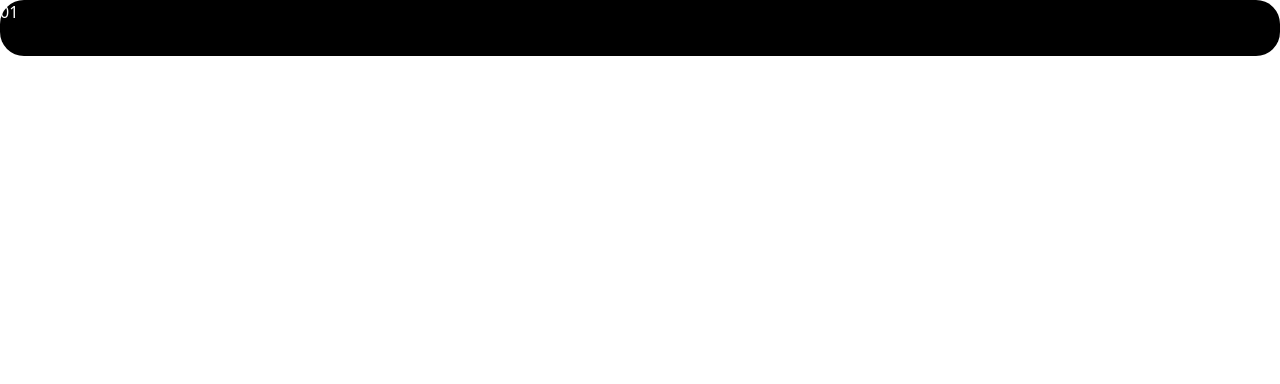
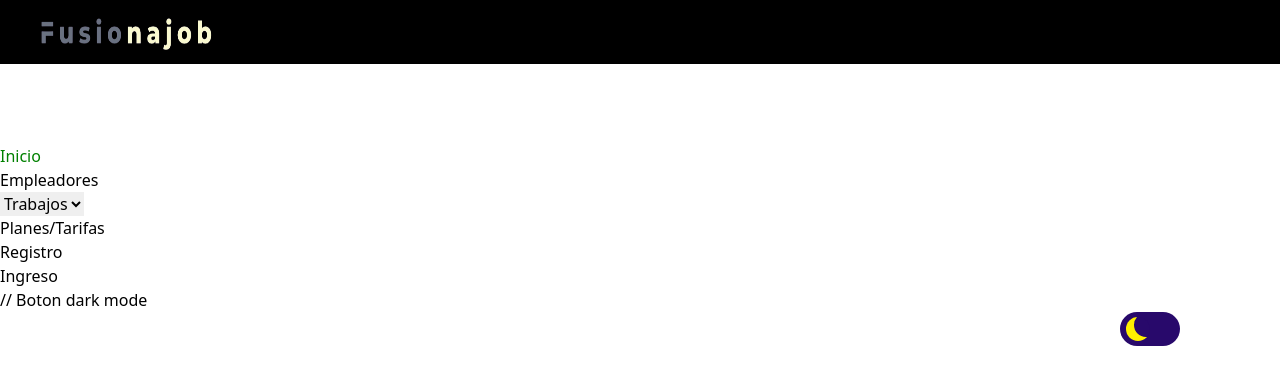
Before and after one commit to felipecalderon/PF-SoyHenry, a React (Create React App) app in the folder client/: page / in a window 1280 px wide. Shown: the top 384 px of the page. Built offline with nearby package versions, Linux system fonts and the light colour scheme.

Commit message:
creando nav

```diff
--- a/client/src/App.js
+++ b/client/src/App.js
@@ -1,18 +1,11 @@
-import './App.css';
+import style from './App.css';
+import {Nav} from './components/Nav/Nav'
 
 function App() {
   return (
-    <div className="flex bg-black rounded-3xl ">
-        <div className="flex-none w-14 h-14 text-white">
-          01
-        </div>
-        <div className="flex-initial w-64">
-          02
-        </div>
-        <div className="flex-initial w-32">
-          03
-        </div>
-      </div>
+    <div className={style.nav}>
+      <Nav/>
+    </div>
   );
 }
 
--- a/client/src/components/Nav/Nav.jsx
+++ b/client/src/components/Nav/Nav.jsx
@@ -0,0 +1,46 @@
+import React from "react";
+import { Link } from "react-router-dom";
+import logofusionajob from '../../assets/logofusionajob.png'
+import { rutas } from '../../routes'
+import style from './Nav.module.css'
+
+export const Nav = () => {
+
+    return (
+        <nav className={style.nav}>
+            <div>
+                <img src={logofusionajob} alt='logo'/>
+            </div>
+            <div>
+                <Link><button className={style.botonInicio}>Inicio</button></Link>
+            </div>
+            <div className={style.botonEmpleadores}>
+                <Link><button>Empleadores</button></Link>
+            </div>
+            <div className={style.botonTrabajos}>
+                <Link>
+                    <select name='Trabajos'>
+                        <option value='value1'>Trabajos</option>
+                        <option value='value2'>Value 2</option>
+                        <option value='value3'>Value 3</option>
+                    </select>
+                </Link>
+            </div>
+            <div className={style.botonPlanes}>
+                <Link><button>Planes/Tarifas</button></Link>
+            </div>
+            <div className={style.botonRegistro}>
+                <Link><button>Registro</button></Link>
+            </div>
+            <div  className={style.botonIngreso}>
+                <Link><button>Ingreso</button></Link>
+            </div>
+            <div> // Boton dark mode
+                <label className={style.switch}>
+                    <input type="checkbox"/>
+                    <span className={style.slider}/>
+                </label>
+            </div>
+        </nav>
+    )
+}
--- /dev/null
+++ b/client/src/components/Nav/Nav.module.css
@@ -0,0 +1,77 @@
+.nav {
+    background-color: black;
+    width: 100vw;
+    height: 4rem;
+}
+
+img {
+    display: flex;
+    height: 4rem;
+    width: 12rem;
+    margin-left: 2rem;
+    margin-bottom: 0;
+}
+
+.botonInicio {
+    display: flex;
+    color: green;
+    position: relative;
+    margin-top: 5rem;
+    padding: 0;
+}
+
+
+
+/* The switch - the box around the slider */
+.switch {
+    font-size: 17px;
+    position: relative;
+    display: inline-block;
+    width: 3.5em;
+    height: 2em;
+    margin-left: 70rem;
+    margin-bottom: 8rem;
+  }
+
+  /* Hide default HTML checkbox */
+  .switch input {
+    opacity: 0;
+    width: 0;
+    height: 0;
+  }
+
+  /* The slider */
+  .slider {
+    --background: #28096b;
+    position: absolute;
+    cursor: pointer;
+    top: 0;
+    left: 0;
+    right: 0;
+    bottom: 0;
+    background-color: var(--background);
+    transition: .5s;
+    border-radius: 30px;
+  }
+
+  .slider:before {
+    position: absolute;
+    content: "";
+    height: 1.4em;
+    width: 1.4em;
+    border-radius: 50%;
+    left: 10%;
+    bottom: 15%;
+    box-shadow: inset 8px -4px 0px 0px #fff000;
+    background: var(--background);
+    transition: .5s;
+  }
+
+  input:checked + .slider {
+    background-color: #522ba7;
+  }
+
+  input:checked + .slider:before {
+    transform: translateX(100%);
+    box-shadow: inset 15px -4px 0px 15px #fff000;
+  }
```
Also changed, not shown: 1 other file (tests, documents, lock files or other folders).
